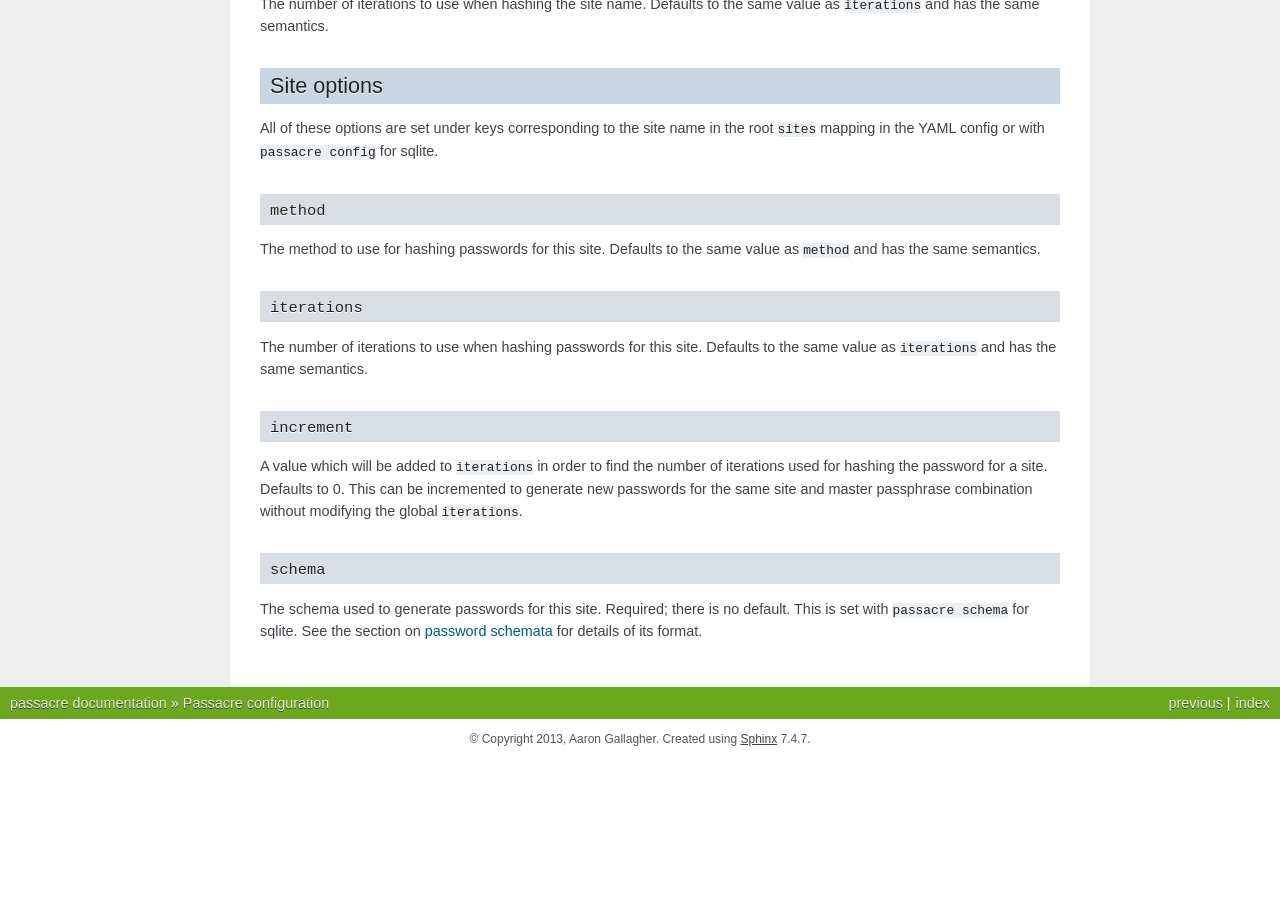
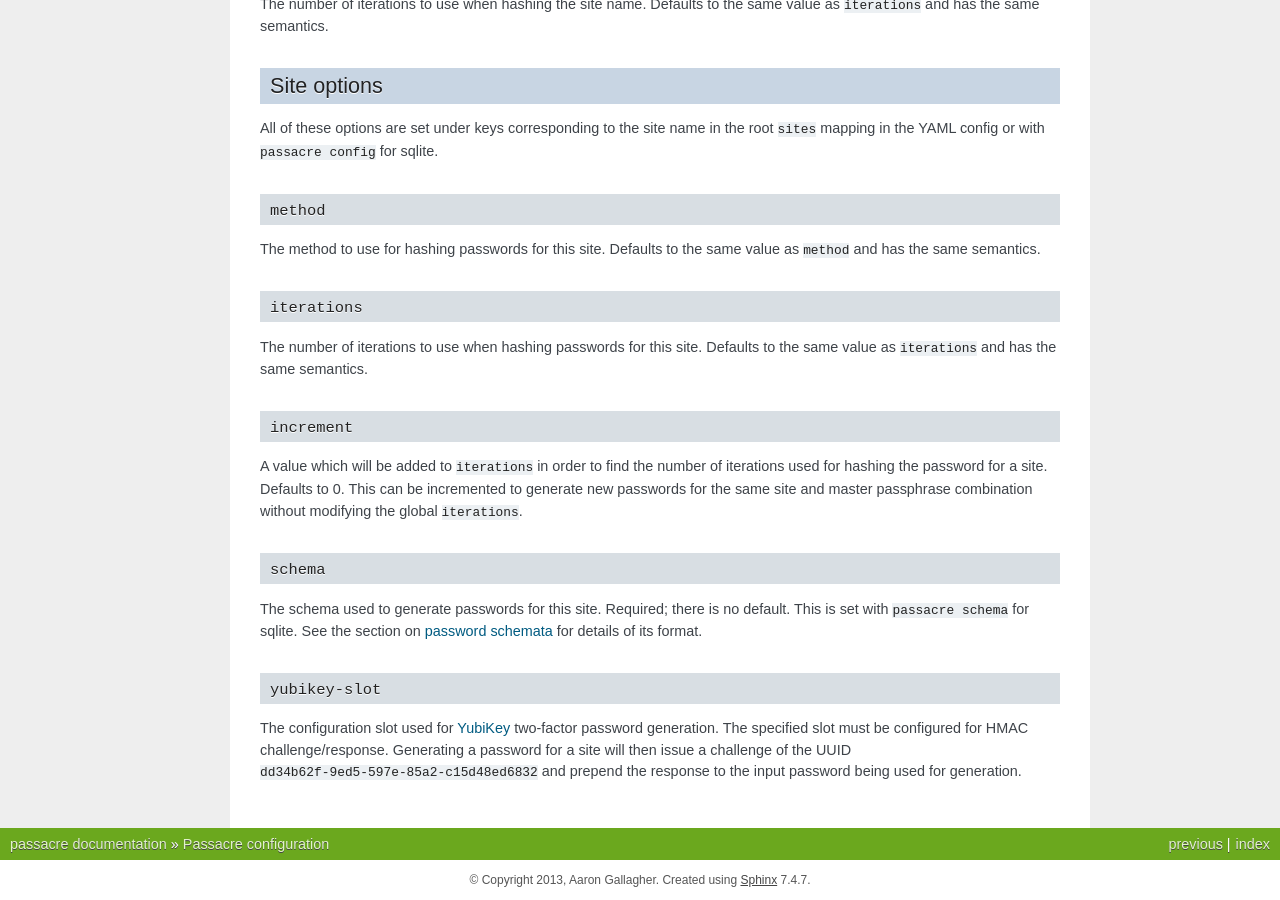
Before and after one commit to habnabit/passacre, a Sphinx documentation site: the page built from docs/config.rst, in a window 1280 px wide and 900 px high, scrolled down 1484 px. Built offline with Sphinx 7.4.7, drawn with Linux system fonts in a browser that asks for light colours; the version number could not be read and is left out; before the commit the page ends 2243 px from its top, so only the background shows below that.

Commit message:
Document yubikey auth.

```diff
--- a/docs/config.rst
+++ b/docs/config.rst
@@ -134,5 +134,16 @@ default. This is set with ``passacre schema`` for sqlite. See the section on
 :ref:`password schemata <schemata>` for details of its format.
 
 
+``yubikey-slot``
+~~~~~~~~~~~~~~~~
+
+The configuration slot used for `YubiKey`_ two-factor password generation. The
+specified slot must be configured for HMAC challenge/response. Generating a
+password for a site will then issue a challenge of the UUID
+``dd34b62f-9ed5-597e-85a2-c15d48ed6832`` and prepend the response to the input
+password being used for generation.
+
+
 .. _cykeccak: https://crate.io/packages/cykeccak/
 .. _pyskein: https://crate.io/packages/pyskein/
+.. _YubiKey: http://www.yubico.com/
```
